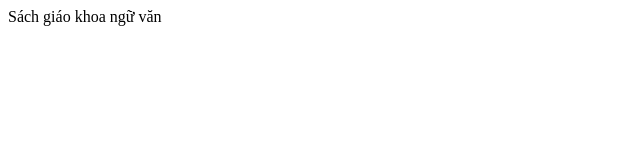
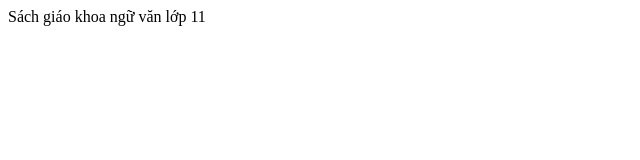
Before and after one commit to PhiCuong1603/TestGit, a plain HTML site: page about.html in a window 1280 px wide. Shown: the full height of the page, 0-640 px from the left. Drawn offline with Linux system fonts and the light colour scheme.

Commit message:
Update about.html

```diff
--- a/about.html
+++ b/about.html
@@ -1,2 +1,2 @@
 <title> Sơn Tinh Thủy Tinh </title>
-<p> Sách giáo khoa ngữ văn </p>
+<p> Sách giáo khoa ngữ văn lớp 11 </p>
```
